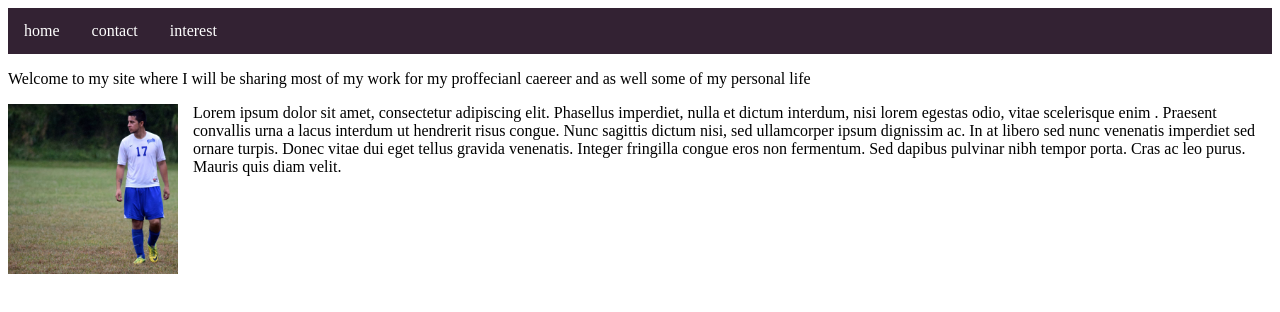
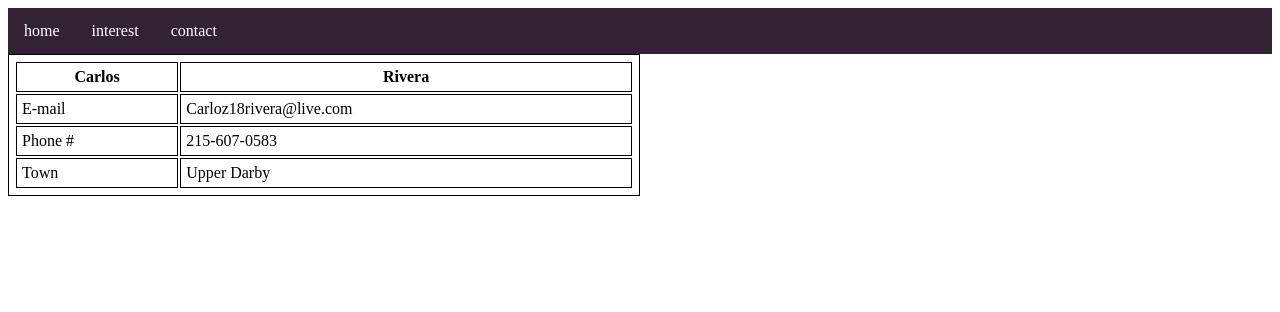
Before and after one commit to carlozaul25/aboutme, a plain HTML site: page Contact.html in a window 1280 px wide. Drawn offline with Linux system fonts and the light colour scheme.

Commit message:
contact table

```diff
--- a/Contact.html
+++ b/Contact.html
@@ -2,28 +2,41 @@
       <head>
 
              <title>My website</title>
-                                     <link rel="stylesheet" type="text/css" href="contact.css">
-                                     <meta name="viewport" content="width=device-width, initial-scale=1.0">
+                                <link rel="stylesheet" type="text/css" href="contact.css">
+                                <meta name="viewport" content="width=device-width, initial-scale=1.0">
       </head>
 
                     <body>
+
                 </style>
             <ul>
                <li><a href="index.html">home</a></li>
-                   <li><a href="contactl.html">contact</a></li>
-                      <li><a href="interest.html">interest</a></li>
+                <li><a href="interest.html">interest</a></li>
+                <li><a href="contactl.html">contact</a></li>
                         </ul>
 
-              <p>
-           Welcome to my site where I will be sharing most of my work for my proffecianl caereer and as well some of my personal life
+                    </style>
+</head>
+<body>
 
-         <p>
-      <img src="carlos.jpg" alt="carlos" style="width:170px;height:170px;margin-right:15px;">
-                    </style>
-Lorem ipsum dolor sit amet, consectetur adipiscing
-elit. Phasellus imperdiet, nulla et dictum interdum, nisi lorem egestas odio, vitae scelerisque enim . Praesent convallis urna a lacus interdum ut hendrerit risus congue. Nunc sagittis dictum nisi, sed ullamcorper ipsum dignissim ac. In at libero sed nunc venenatis imperdiet sed ornare turpis. Donec vitae dui eget tellus gravida venenatis. Integer fringilla congue eros non fermentum. Sed dapibus pulvinar nibh tempor porta. Cras ac leo purus. Mauris quis diam velit.
-          </p>
-
+<table style="width:50%">
+  <tr>
+    <th>Carlos</th>
+    <th>Rivera</th>
+  </tr>
+  <tr>
+    <td>E-mail</td>
+    <td>Carloz18rivera@live.com</td>
+  </tr>
+  <tr>
+    <td>Phone #</td>
+    <td>215-607-0583</td>
+  </tr>
+  <tr>
+    <td>Town</td>
+    <td>Upper Darby</td>
+  </tr>
+</table>
 
 </body>
 </html>
--- a/contact.css
+++ b/contact.css
@@ -31,3 +31,12 @@ li a {
 li a:hover {
     background-color: #131;
         }
+
+table, th, td {
+    border: 1px solid black;
+    padding: 5px;
+}
+able {
+    border-spacing: 15px;
+}
+<table style="width:100%">
--- a/index.css
+++ b/index.css
@@ -34,7 +34,7 @@ li a:hover {
 
 
 #tittle {
-	color:  rgb(245, 80, 76);
+	color:  rgb(255, 85, 76);
 	font-size: 40px;
 	text-align: center;
 	border:10px solid blue;
@@ -48,3 +48,7 @@ li a:hover {
 	width: 100%;
 	margin: 10 auto;
 	background-color: lightblue;
+
+#subtittle {
+
+    }
```
Also changed, not shown: index.html (+21 -14 lines), interest.html (+3 -4 lines), bloom.jpeg (added), dccc.png (added), 1 other file.
